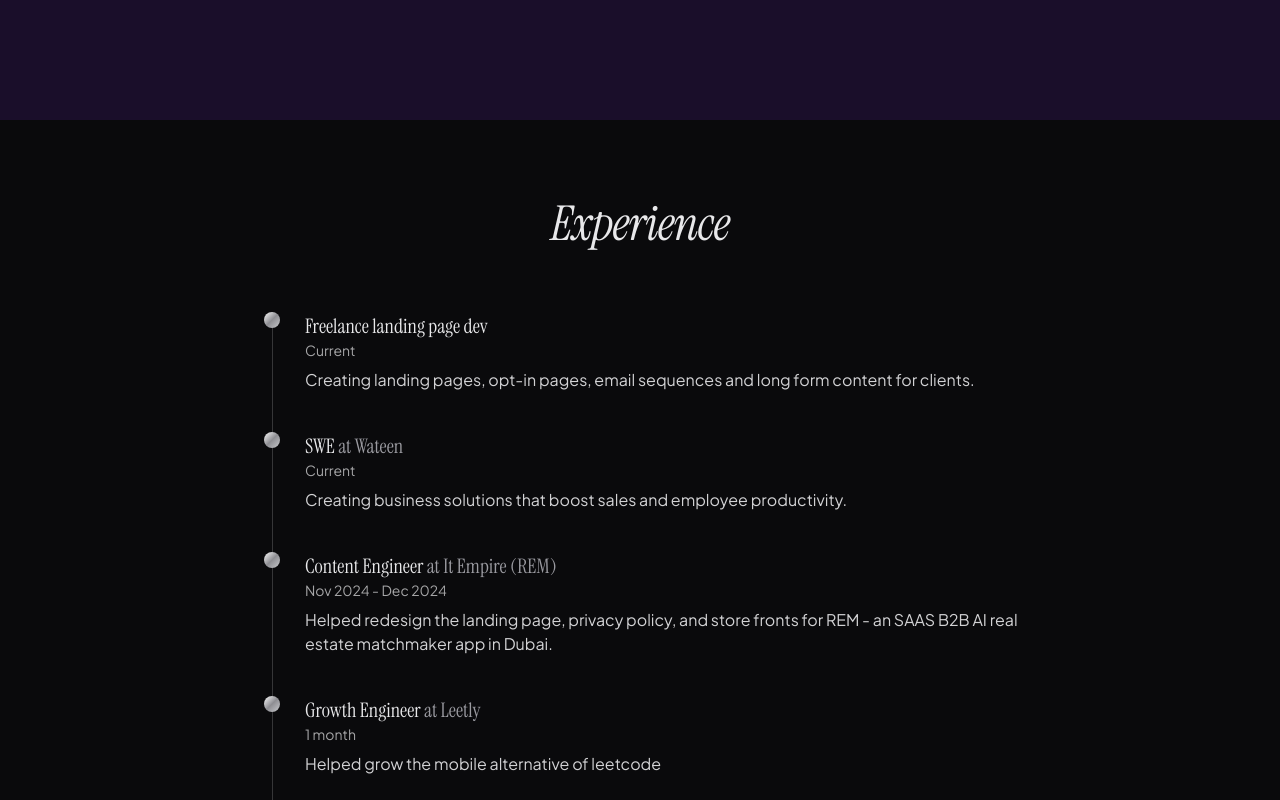
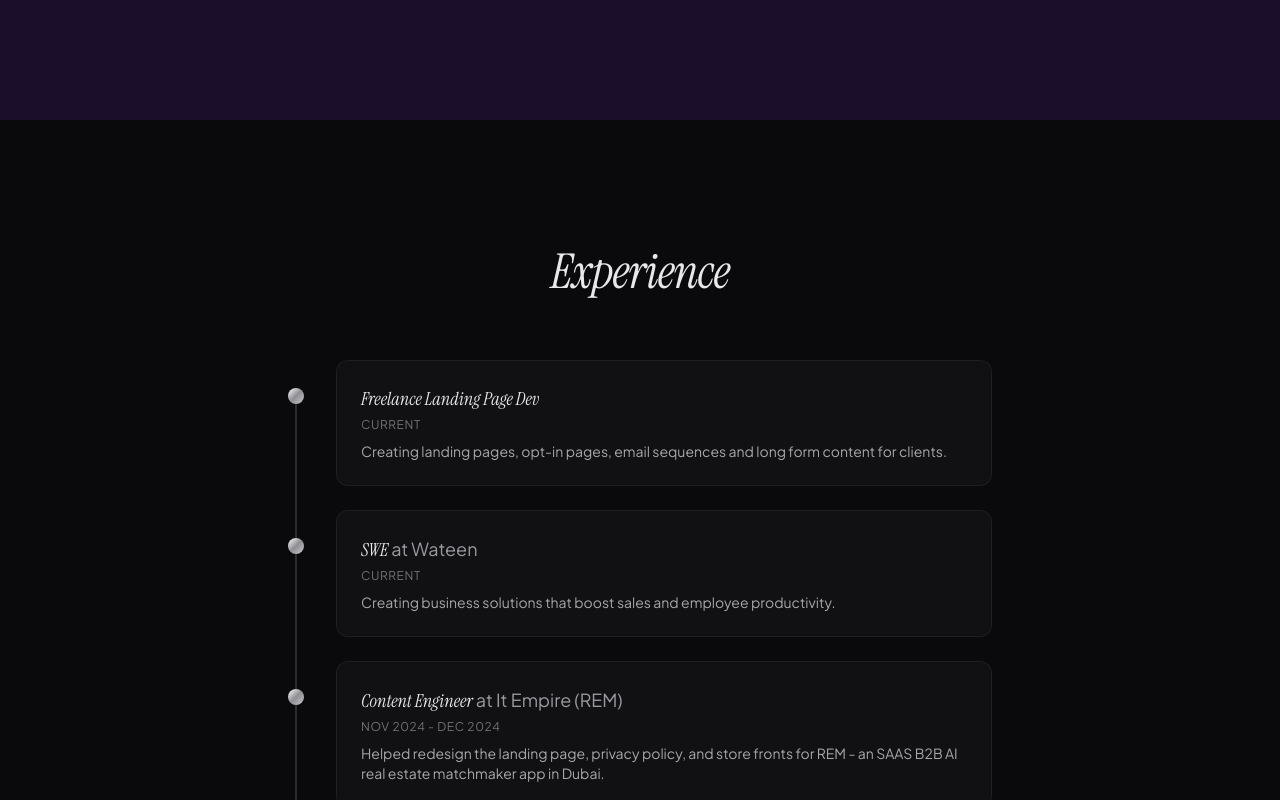
Before and after one commit to cruspy2004/Haadhee-Sheeraz, a React (Vite) app: page / in a window 1280 px wide. Shown: the part 2720-3520 px from the top of the page. Built offline with nearby package versions, Linux system fonts and the light colour scheme.

Commit message:
Rework experience timeline with staggered reveal animations

```diff
--- a/src/components/Experience.tsx
+++ b/src/components/Experience.tsx
@@ -1,110 +1,131 @@
+import { useRef } from 'react';
+import { motion, useScroll, useTransform } from 'framer-motion';
 
-import { useState, useEffect } from 'react';
-import { motion } from 'framer-motion';
-
-const experienceData = [
+const experiences = [
   {
-    title: "Freelance landing page dev",
-    company: "",
-    period: "Current",
-    description: "Creating landing pages, opt-in pages, email sequences and long form content for clients."
+    title: 'Freelance Landing Page Dev',
+    company: '',
+    period: 'Current',
+    description: 'Creating landing pages, opt-in pages, email sequences and long form content for clients.'
   },
   {
-    title: "SWE ",
-    company: "Wateen",
-    period: "Current",
-    description: "Creating business solutions that boost sales and employee productivity."
+    title: 'SWE',
+    company: 'Wateen',
+    period: 'Current',
+    description: 'Creating business solutions that boost sales and employee productivity.'
   },
   {
-    title: "Content Engineer",
-    company: "It Empire (REM)",
-    period: "Nov 2024 - Dec 2024",
-    description: "Helped redesign the landing page, privacy policy, and store fronts for REM - an SAAS B2B AI real estate matchmaker app in Dubai."
+    title: 'Content Engineer',
+    company: 'It Empire (REM)',
+    period: 'Nov 2024 - Dec 2024',
+    description: 'Helped redesign the landing page, privacy policy, and store fronts for REM - an SAAS B2B AI real estate matchmaker app in Dubai.'
   },
   {
-    title: "Growth Engineer",
-    company: "Leetly",
-    period: "1 month",
-    description: "Helped grow the mobile alternative of leetcode"
+    title: 'Growth Engineer',
+    company: 'Leetly',
+    period: '1 month',
+    description: 'Helped grow the mobile alternative of leetcode'
   },
   {
-    title: "Sponsorships Executive",
-    company: "Hack Club",
-    period: "1 year",
-    description: "Secured sponsorships through professional outreach and managed partner relationships."
+    title: 'Sponsorships Executive',
+    company: 'Hack Club',
+    period: '1 year',
+    description: 'Secured sponsorships through professional outreach and managed partner relationships.'
   },
   {
-    title: "Marketing Executive",
-    company: "ACM",
-    period: "1 year",
-    description: "Boosted ticket sales and community engagement on crucial events."
+    title: 'Marketing Executive',
+    company: 'ACM',
+    period: '1 year',
+    description: 'Boosted ticket sales and community engagement on crucial events.'
   },
   {
-    title: "Publications Team Member",
-    company: "NDC",
-    period: "1 year",
-    description: "Created and managed publication materials for the organization."
+    title: 'Publications Team Member',
+    company: 'NDC',
+    period: '1 year',
+    description: 'Created and managed publication materials for the organization.'
   }
 ];
 
-const Experience = () => {
-  const [visibleItems, setVisibleItems] = useState<{ [key: number]: boolean }>({});
+export default function Experience() {
+  const sectionRef = useRef<HTMLElement>(null);
 
-  useEffect(() => {
-    const observers = experienceData.map((_, index) => {
-      const observer = new IntersectionObserver(
-        ([entry]) => {
-          if (entry.isIntersecting) {
-            setVisibleItems((prev) => ({ ...prev, [index]: true }));
-            observer.unobserve(entry.target);
-          }
-        },
-        { threshold: 0.1, rootMargin: '0px 0px -100px 0px' }
-      );
-
-      const element = document.getElementById(`exp-${index}`);
-      if (element) observer.observe(element);
-
-      return { observer, element };
+  const { scrollYProgress } = useScroll({
+    target: sectionRef,
+    offset: ['start end', 'end center']
   });
 
-    return () => {
-      observers.forEach(({ observer, element }) => {
-        if (element) observer.unobserve(element);
-      });
-    };
-  }, []);
+  const pathLength = useTransform(scrollYProgress, [0, 1], [0, 1]);
 
   return (
-    <section id="experience" className="py-20 bg-portfolio-black">
-      <div className="container mx-auto px-4">
-        <h2 className="section-heading text-center mb-16">Experience</h2>
+    <section
+      id="experience"
+      ref={sectionRef}
+      className="w-full py-24 md:py-32 bg-transparent"
+    >
+      <h2 className="section-heading text-center mb-16 font-serif italic text-3xl md:text-5xl text-portfolio-silver">
+        Experience
+      </h2>
 
-        <div className="max-w-3xl mx-auto">
-          {experienceData.map((exp, index) => (
+      <div className="relative max-w-3xl mx-auto w-full px-4 md:px-8">
+        {/* SVG Vertical Line */}
+        <div className="absolute left-[23px] md:left-[39px] top-[40px] bottom-[40px] w-[2px]">
+          <svg viewBox="0 0 2 100" preserveAspectRatio="none" className="w-full h-full">
+            <path
+              d="M 1 0 L 1 100"
+              stroke="#E8E8EA"
+              strokeOpacity="0.15"
+              strokeWidth="2"
+              vectorEffect="non-scaling-stroke"
+            />
+            <motion.path
+              d="M 1 0 L 1 100"
+              stroke="#E8E8EA"
+              strokeWidth="2"
+              vectorEffect="non-scaling-stroke"
+              style={{ pathLength }}
+            />
+          </svg>
+        </div>
+
+        {/* Timeline Entries */}
+        <div className="flex flex-col gap-6 relative z-10">
+          {experiences.map((exp, index) => (
+            <div key={index} className="relative flex items-start">
+              {/* Timeline Dot */}
+              <div
+                className="absolute left-0 top-[28px] w-4 h-4 rounded-full shadow-sm z-10"
+                style={{ background: 'linear-gradient(135deg, #FFFFFF 0%, #8E8E93 50%, #C8C9CC 100%)' }}
+              />
+
+              {/* Timeline Card */}
               <motion.div
-              key={index}
-              id={`exp-${index}`}
-              className="timeline-item"
                 initial={{ opacity: 0, x: -20 }}
-              animate={visibleItems[index] ? { opacity: 1, x: 0 } : {}}
-              transition={{ duration: 0.6, delay: index * 0.1 }}
+                whileInView={{ opacity: 1, x: 0 }}
+                viewport={{ once: true, margin: "-50px" }}
+                transition={{ duration: 0.5, delay: index * 0.06 }}
+                className="pl-8 ml-4 w-full"
               >
-              <div className="timeline-dot"></div>
-              <div>
-                <h3 className="font-serif text-xl text-portfolio-gold">
+                <div className="bg-[rgba(255,255,255,0.03)] border border-[rgba(255,255,255,0.06)] rounded-xl p-6 backdrop-blur-sm">
+                  <h3 className="font-serif italic text-lg text-portfolio-silver">
                     {exp.title}
-                  {exp.company && <span className="text-portfolio-beige"> at {exp.company}</span>}
+                    {exp.company && (
+                      <span className="font-sans not-italic text-portfolio-muted-silver">
+                        {' '}at {exp.company}
+                      </span>
+                    )}
                   </h3>
-                <p className="text-sm text-portfolio-lightgray/70 mb-2">{exp.period}</p>
-                <p className="text-portfolio-lightgray/90">{exp.description}</p>
+                  <p className="text-xs uppercase tracking-wider text-portfolio-muted-silver/70 mt-1">
+                    {exp.period}
+                  </p>
+                  <p className="text-sm text-portfolio-silver/70 mt-2">
+                    {exp.description}
+                  </p>
                 </div>
               </motion.div>
+            </div>
           ))}
         </div>
       </div>
     </section>
   );
-};
-
-export default Experience;
+}
```
Lines whose indentation alone changed are shown as unchanged.
